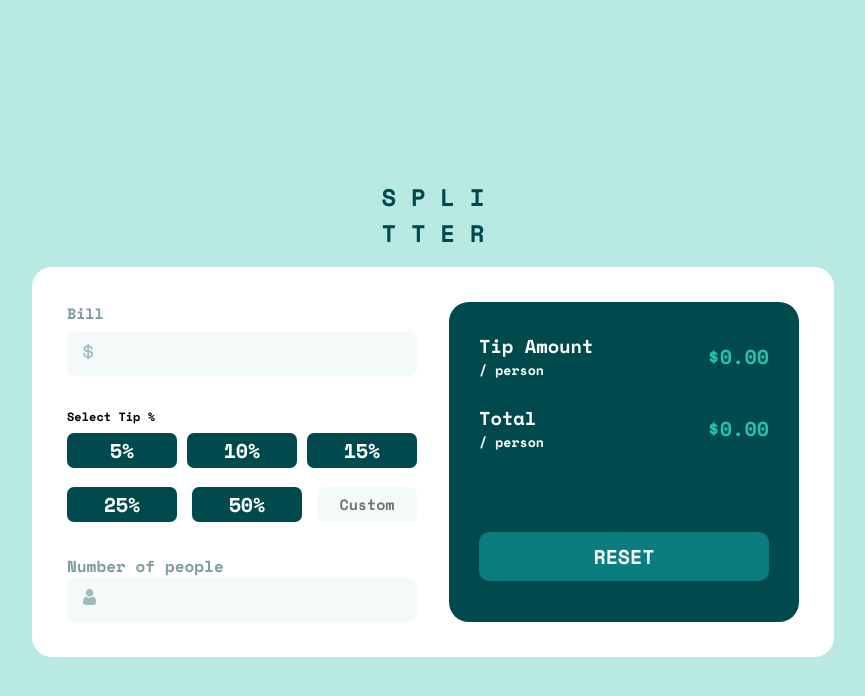
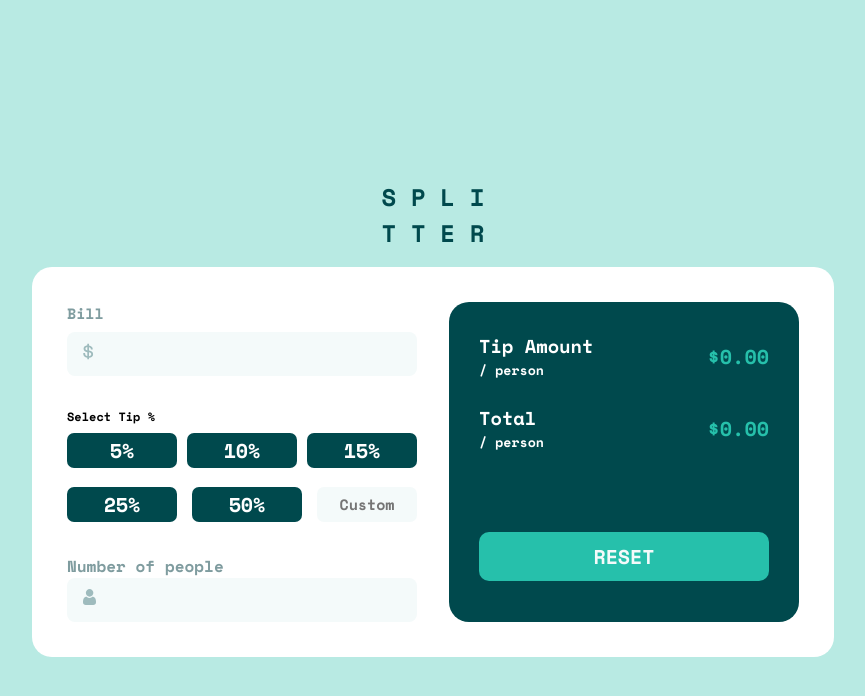
Before and after one commit to Goldexcool/Tip-calculator, a plain HTML site: page index.html in a window 1280 px wide. In both pictures the pointer is over the button "RESET". Shown: the whole page, without its empty margins (207-1072 px from the left). Drawn offline with nearby package versions, Linux system fonts and the light colour scheme.

Commit message:
added hover effect

```diff
--- a/style.css
+++ b/style.css
@@ -262,6 +262,9 @@ input {
     border: none;
     border-radius: 10px;
 }
+.second__btn button:hover{
+    background-color: var(--Strongcyan);
+}
 
 .content_cointain {
     display: flex;
```
